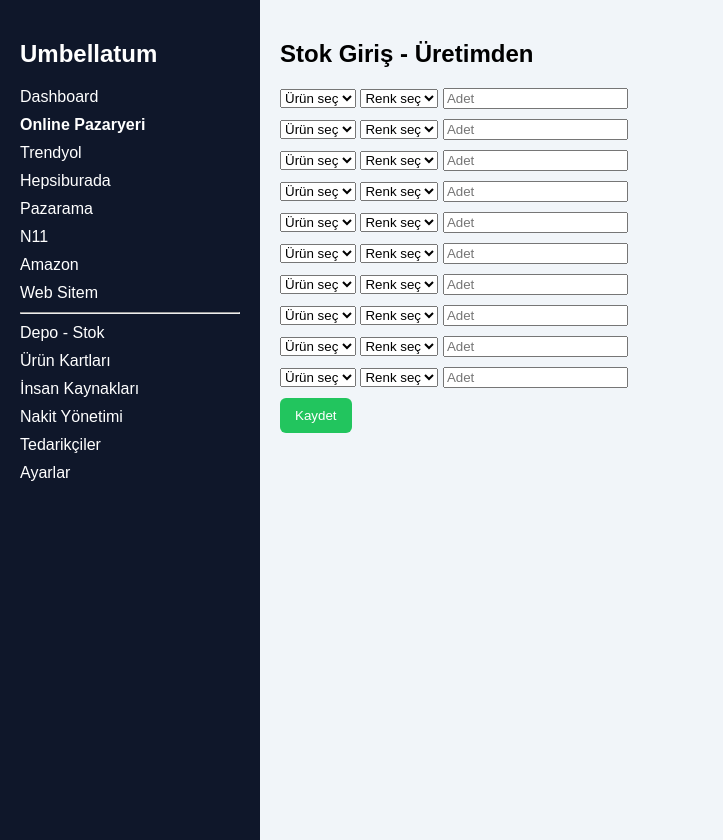
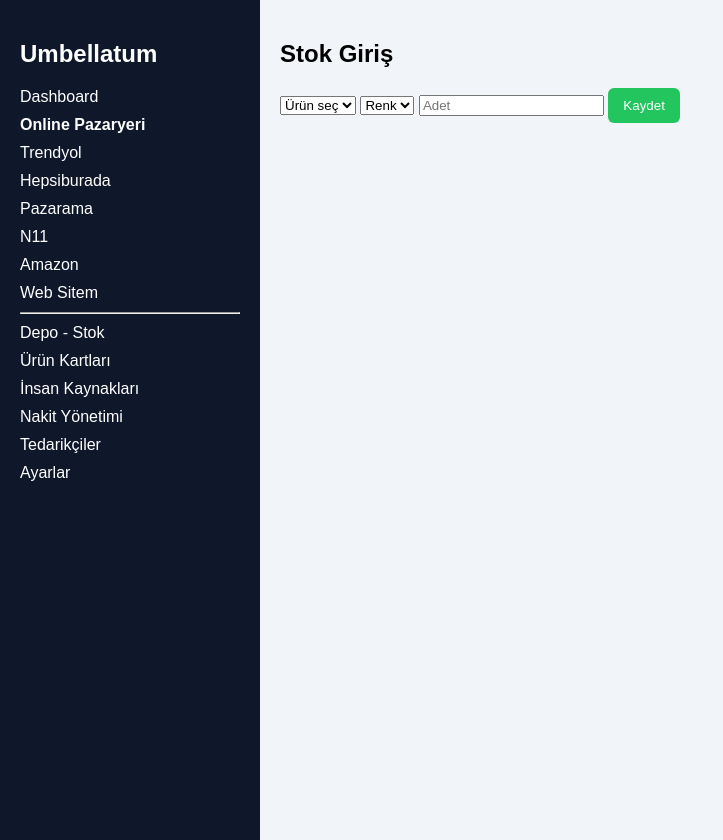
Before and after one commit to umbellatum54/stok-api, a Flask app: template templates/stok_giris.html in a window 1280 px wide. Shown: the whole page, without its empty margins (0-723 px from the left). Run offline with Flask 3, Linux system fonts and the light colour scheme; the template is opened without the code that fills it: most values are stand-ins (such as "Sample title", 1, 10 or a date in 2020).

Commit message:
Update stok_giris.html

```diff
--- a/templates/stok_giris.html
+++ b/templates/stok_giris.html
@@ -1,59 +1,41 @@
 {% extends "layout.html" %}
-
 {% block content %}
 
-<h2>Stok Giriş - Üretimden</h2>
+<h2>Stok Giriş</h2>
 
-<form>
+<form method="POST" onsubmit="return confirm('Kaydedilsin mi?')">
 
-{% for i in range(1,11) %}
-<div style="margin-bottom:10px;">
+<select name="urun" onchange="renkGetir(this)">
+<option>Ürün seç</option>
+{% for u in urun_dict.keys() %}
+<option value="{{u}}">{{u}}</option>
+{% endfor %}
+</select>
 
-    <!-- ÜRÜN -->
-    <select onchange="renkGetir(this, 'renk{{i}}')">
-        <option value="">Ürün seç</option>
+<select name="renk" id="renk">
+<option>Renk</option>
+</select>
 
-        {% for urun in urun_dict.keys() %}
-            <option value="{{ urun }}">{{ urun }}</option>
-        {% endfor %}
-
-    </select>
-
-    <!-- RENK -->
-    <select id="renk{{i}}">
-        <option>Renk seç</option>
-    </select>
-
-    <input type="number" placeholder="Adet">
-
-</div>
-{% endfor %}
+<input name="adet" type="number" placeholder="Adet">
 
 <button class="btn green">Kaydet</button>
 
 </form>
 
-<!-- JS -->
 <script>
+const data = {{ urun_dict | tojson }};
 
-const urunler = {{ urun_dict | tojson }};
+function renkGetir(el){
+    let r = document.getElementById("renk");
+    r.innerHTML="";
 
-function renkGetir(select, targetId) {
-    const urun = select.value;
-    const renkSelect = document.getElementById(targetId);
-
-    renkSelect.innerHTML = "<option>Renk seç</option>";
-
-    if (urunler[urun]) {
-        urunler[urun].forEach(function(renk){
-            let opt = document.createElement("option");
-            opt.value = renk;
-            opt.innerText = renk;
-            renkSelect.appendChild(opt);
-        });
-    }
+    data[el.value].forEach(x=>{
+        let o=document.createElement("option");
+        o.value=x;
+        o.text=x;
+        r.appendChild(o);
+    });
 }
-
 </script>
 
 {% endblock %}
```
